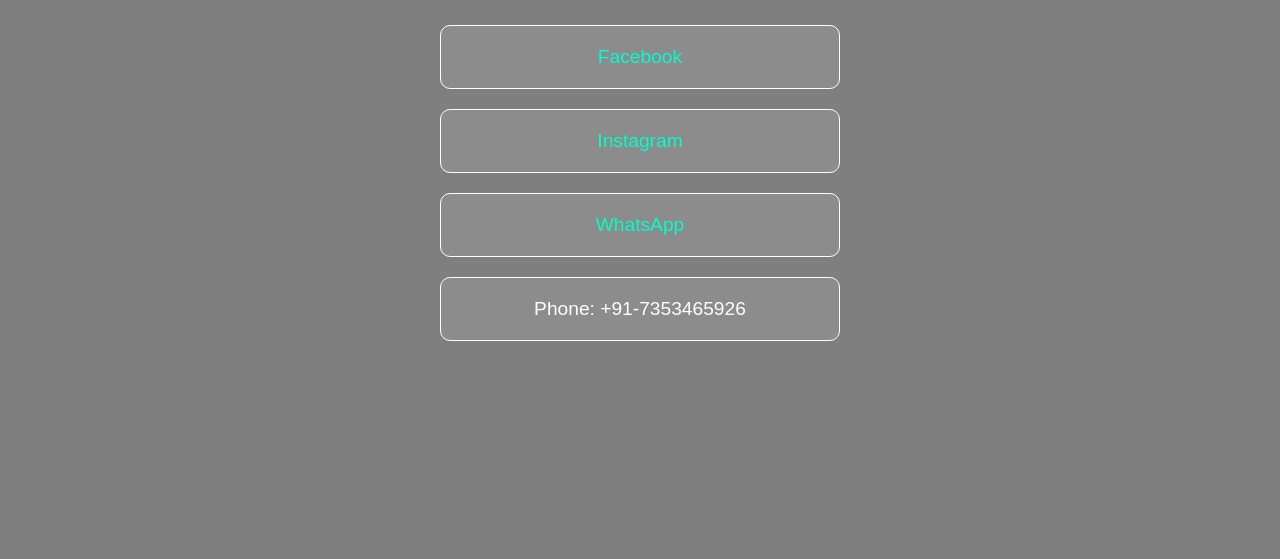
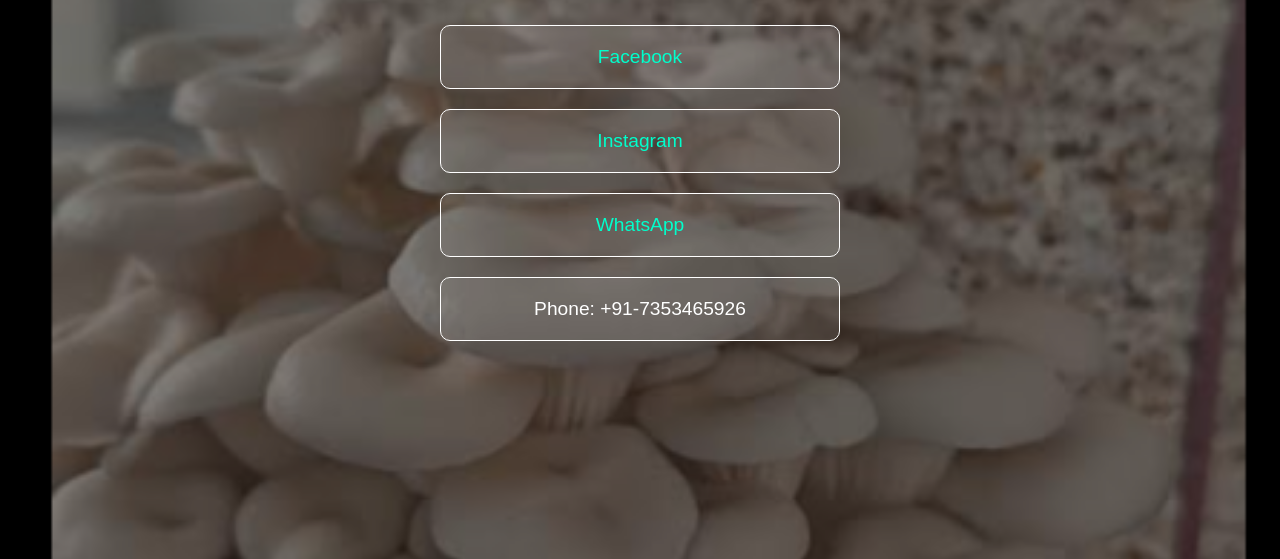
Before and after one commit to DhanushShiva/my-website, a plain HTML site: page index.html in a window 1280 px wide. Shown: the part 321-880 px from the top of the page. Drawn offline with Linux system fonts and the light colour scheme.

Commit message:
Update index.html

```diff
--- a/index.html
+++ b/index.html
@@ -7,7 +7,7 @@
     body {
       margin: 0;
       padding: 0;
-      background: url('back.image') no-repeat center center fixed;
+      background: url('https://Dhanushshiva.github.io/my-website/back.png') no-repeat center center fixed;
       background-size: cover;
       font-family: Arial, sans-serif;
       color: white;
```
